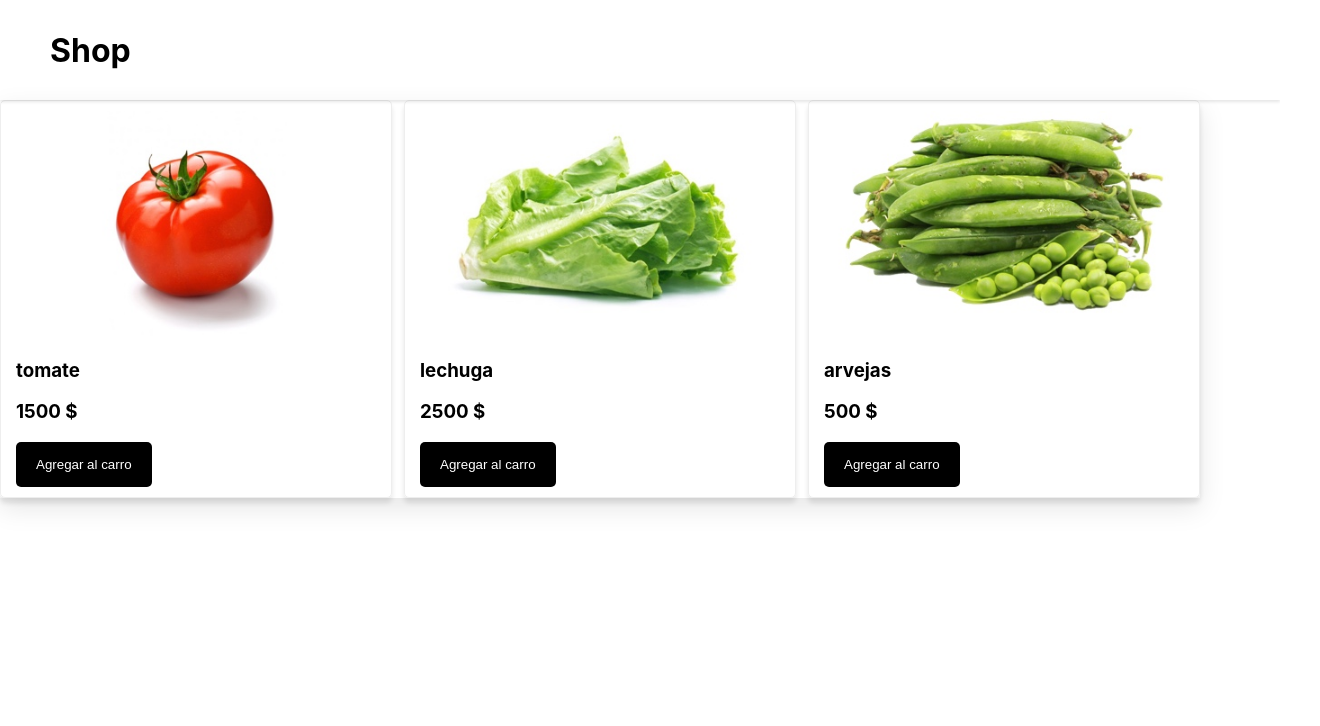
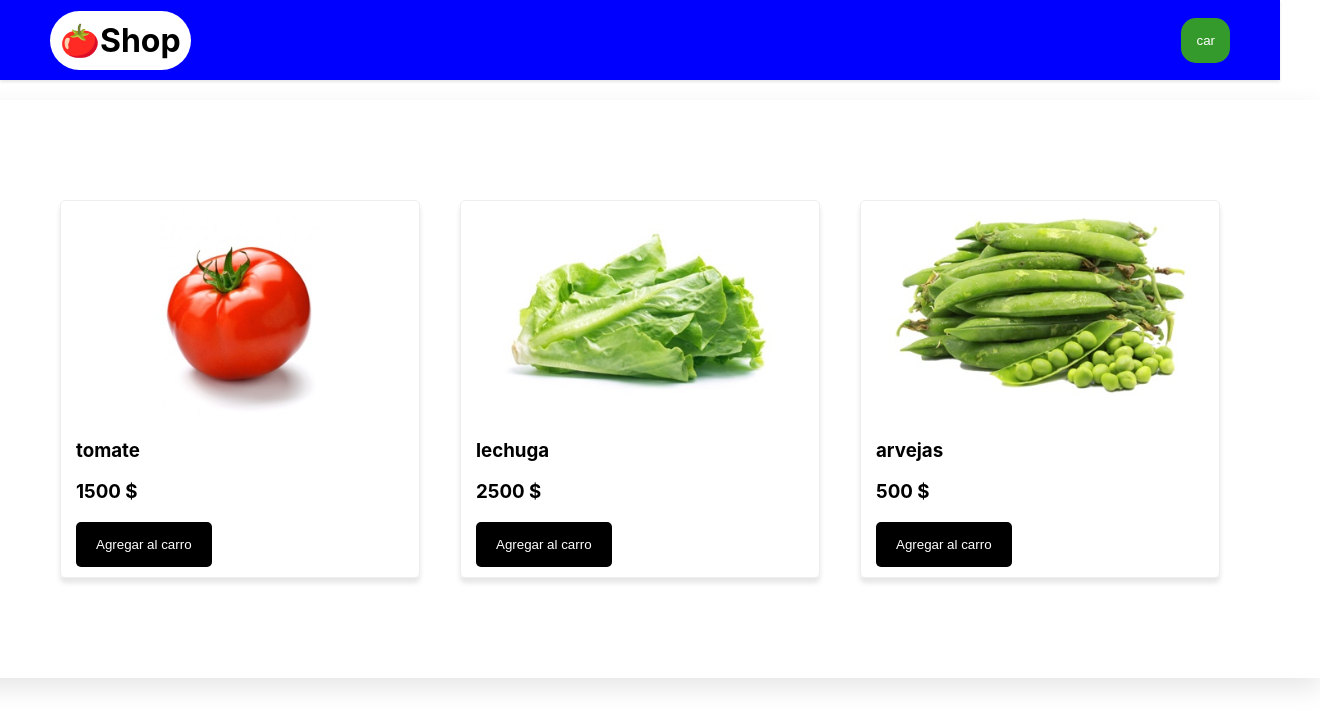
Before and after one commit to LuisanaHenmary/CarritoCompras, a React (Create React App) app: page / in a window 1280 px wide. Shown: the top 726 px of the page, 1320 px wide, since content can reach past the window. Built offline with nearby package versions, Linux system fonts and the light colour scheme.

Commit message:
add Car component
update App Product NavBar Layout components

```diff
--- a/src/App.js
+++ b/src/App.js
@@ -17,7 +17,7 @@ const [carBuy,setStock] = useCar({ car: [], carDisplay: false, })
 
   return (
     <>
-      <NavBar />
+      <NavBar carBuy={carBuy} />
       <Layout>
         <Products
           addToCar={setStock}
--- /dev/null
+++ b/src/components/Car.js
@@ -0,0 +1,49 @@
+import styled from "styled-components"
+
+const Bubble = styled.span`
+    position:relative;
+    left:12;
+    top:20;
+`
+const Button = styled.button`
+    background-color:#359A2C;
+    color:white;
+    border:none;
+    padding:15px;
+    border-radius:15px;
+    cursor:pointer;
+`
+
+
+const BubbleAlert = styled.span`
+    background-color:#E9725A;
+    border-radius:15px;
+    color:#fff;
+    padding:2px 10px;
+    font-size:0.9rem;
+    width:15px;
+
+`
+//,display,changeDisplay
+const Car = ({car}) =>{
+    const cantidad = car.reduce((acc,el) => acc + el.cantidad,0)
+
+    const getNumber=()=>{
+		if (!cantidad){ return ' '}
+		return cantidad > 9 ? '9+': cantidad
+	}
+
+    return(
+        <div>
+            <Bubble>
+            {cantidad !== 0 ? <BubbleAlert>{getNumber()}</BubbleAlert>:null}
+            </Bubble>
+            <Button>
+               car
+            </Button>
+        </div>
+
+    )
+}
+
+export default Car
--- a/src/components/Layout.js
+++ b/src/components/Layout.js
@@ -5,15 +5,14 @@ const LayoutBase = styled.div`
     color:black;
     align-items: center;
     display: flex;
-    flexDirection:column;
-
+    flex-direction:column;
 `
 
 const Container = styled.div`
     width:1200px;
     box-shadow: 0 10px 25px rgba(0,0,0,0.1);
+    padding:80px;
 `
-
 const Layout = ({children}) =>{
     return(
         <LayoutBase>
--- a/src/components/NavBar.js
+++ b/src/components/NavBar.js
@@ -1,13 +1,16 @@
 import styled from "styled-components"
+import Car from "./Car"
 
 const Nav = styled.nav`
+    background-color:blue;
     display:flex;
     flex-direction:row;
     align-items:center;
-    height:100px;
+    height:80px;
     justify-content:space-between;
     position:relative;
     padding:0 50px;
+    margin-bottom:20px ;
     box-shadow:0 2px 3px rgb(0,0,0,0.1);
 
 `
@@ -15,12 +18,16 @@ const Nav = styled.nav`
 const Logo = styled.div`
     font-weight:700;
     font-size:2rem;
+    background-color:#fff;
+    padding:10px;
+    border-radius:300px;
 `
-
-const NavBar = () =>{
+//,displayCar,setDisplay
+const NavBar = ({carBuy}) =>{
     return(
         <Nav>
-            <Logo >Shop</Logo>
+            <Logo >🍅Shop</Logo>
+            <Car car={carBuy} />
         </Nav>
     )
 }
--- a/src/components/Product.js
+++ b/src/components/Product.js
@@ -6,6 +6,7 @@ box-shadow:0 5px 5px rgb(0,0,0,0.1);
 width:30%;
 padding:10px 15px;
 border-radius:5px;
+margin:20px;
 `
 
 const Button = styled.button`
```
